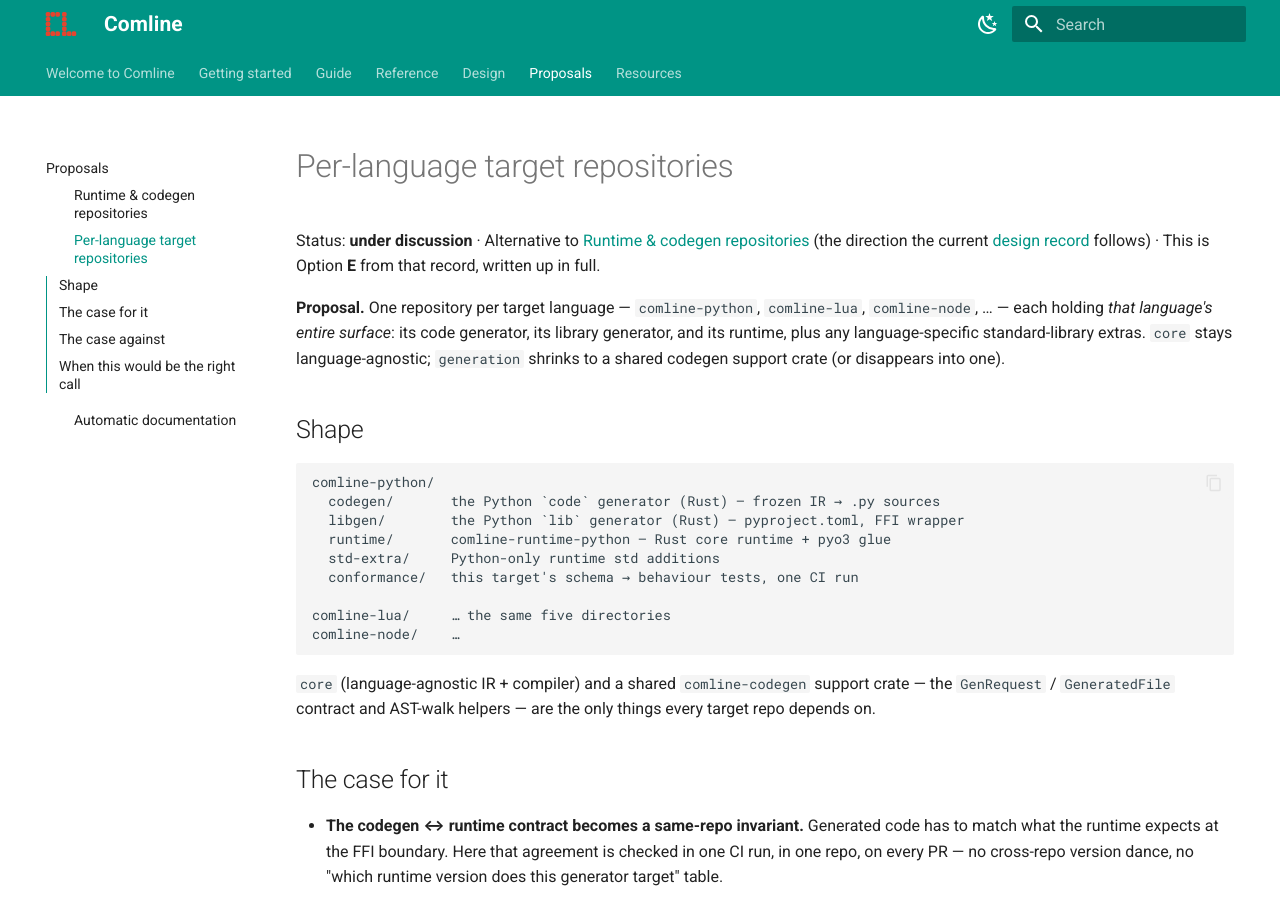
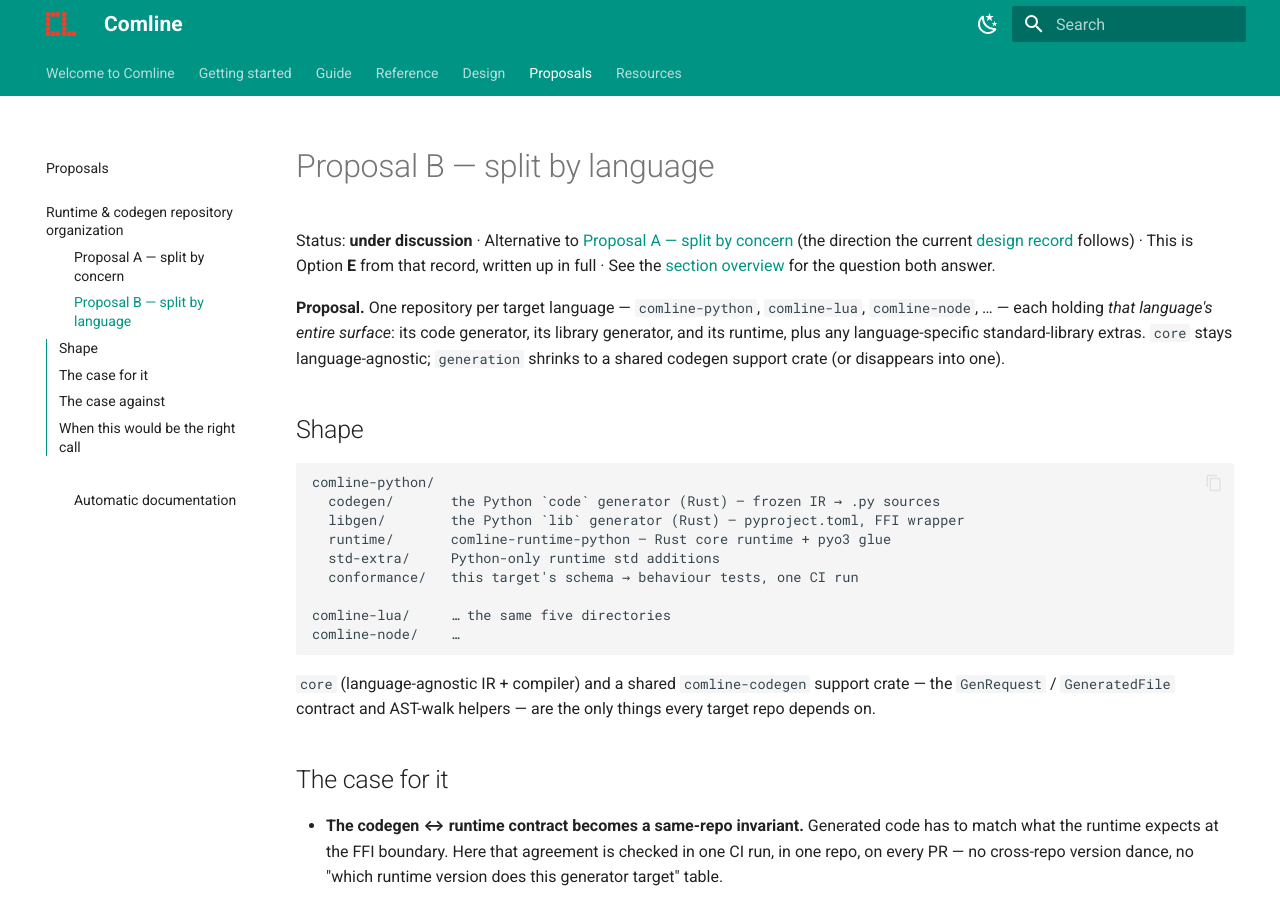
Before and after one commit to ComlineProject/docs, an MkDocs documentation site: the page built from docs/docs/proposals/repo-organization/split-by-language.md, in a window 1280 px wide and 900 px high. Built offline with MkDocs 1.6.1 and Material for MkDocs 9.7.7, drawn with Linux system fonts in a browser that asks for light colours; the version menu is left out; some of the changed text lies outside the part shown.

Commit message:
docs(proposals): group the two repo proposals under a parent section
Move them into proposals/repo-organization/ as 'Proposal A — split by
concern' and 'Proposal B — split by language', under a new section index
'Runtime & codegen repository organization' that frames the shared question
and links the design record. Nav nests A/B under the parent instead of
listing them flat. Rework Proposal A to the same four-part shape as B
(Shape / case for / case against / when it's right). Fix cross-links.

```diff
--- a/docs/docs/proposals/per-language-target-repos.md
+++ b/docs/docs/proposals/repo-organization/split-by-language.md
@@ -1,9 +1,10 @@
-# Per-language target repositories
+# Proposal B — split by language
 
 Status: **under discussion** · Alternative to
-[Runtime & codegen repositories](runtime-and-codegen-repos.md) (the direction the
-current [design record](../design/runtime-repo-structure.md) follows) · This is
-Option **E** from that record, written up in full.
+[Proposal A — split by concern](split-by-concern.md) (the direction the current
+[design record](../../design/runtime-repo-structure.md) follows) · This is Option
+**E** from that record, written up in full · See the
+[section overview](index.md) for the question both answer.
 
 **Proposal.** One repository per target language — `comline-python`,
 `comline-lua`, `comline-node`, … — each holding *that language's entire surface*:
@@ -74,6 +75,5 @@ maintainer or team, ecosystem-native distribution is mandatory across the board,
 and the `core` ↔ target contract is stable enough to be a real versioned API,
 then per-language target repos stop being overhead and become the natural unit of
 ownership. That is the same end state
-[Runtime & codegen repositories](runtime-and-codegen-repos.md) tends toward for
-runtimes — this proposal applies it to the whole per-language surface, sooner,
-and to codegen as well.
+[Proposal A](split-by-concern.md) tends toward for runtimes — this proposal
+applies it to the whole per-language surface, sooner, and to codegen as well.
--- a/docs/mkdocs.yml
+++ b/docs/mkdocs.yml
@@ -45,8 +45,10 @@ nav:
     - Brand assets: 'design/brand-assets.md'
   - Proposals:
     - 'proposals/index.md'
-    - Runtime & codegen repositories: 'proposals/runtime-and-codegen-repos.md'
-    - Per-language target repositories: 'proposals/per-language-target-repos.md'
+    - 'Runtime & codegen repository organization':
+      - 'proposals/repo-organization/index.md'
+      - 'Proposal A — split by concern': 'proposals/repo-organization/split-by-concern.md'
+      - 'Proposal B — split by language': 'proposals/repo-organization/split-by-language.md'
     - Automatic documentation: 'proposals/auto-documentation.md'
   - Resources: 'resources.md'
 
```
Also changed, not shown: docs/docs/design/runtime-repo-structure.md (+4 -6 lines), docs/docs/proposals/index.md (+8 -6 lines), docs/docs/proposals/repo-organization/index.md (added, +31 -0 lines), docs/docs/proposals/repo-organization/split-by-concern.md (added, +133 -0 lines), docs/docs/proposals/runtime-and-codegen-repos.md (deleted, +0 -110 lines).
